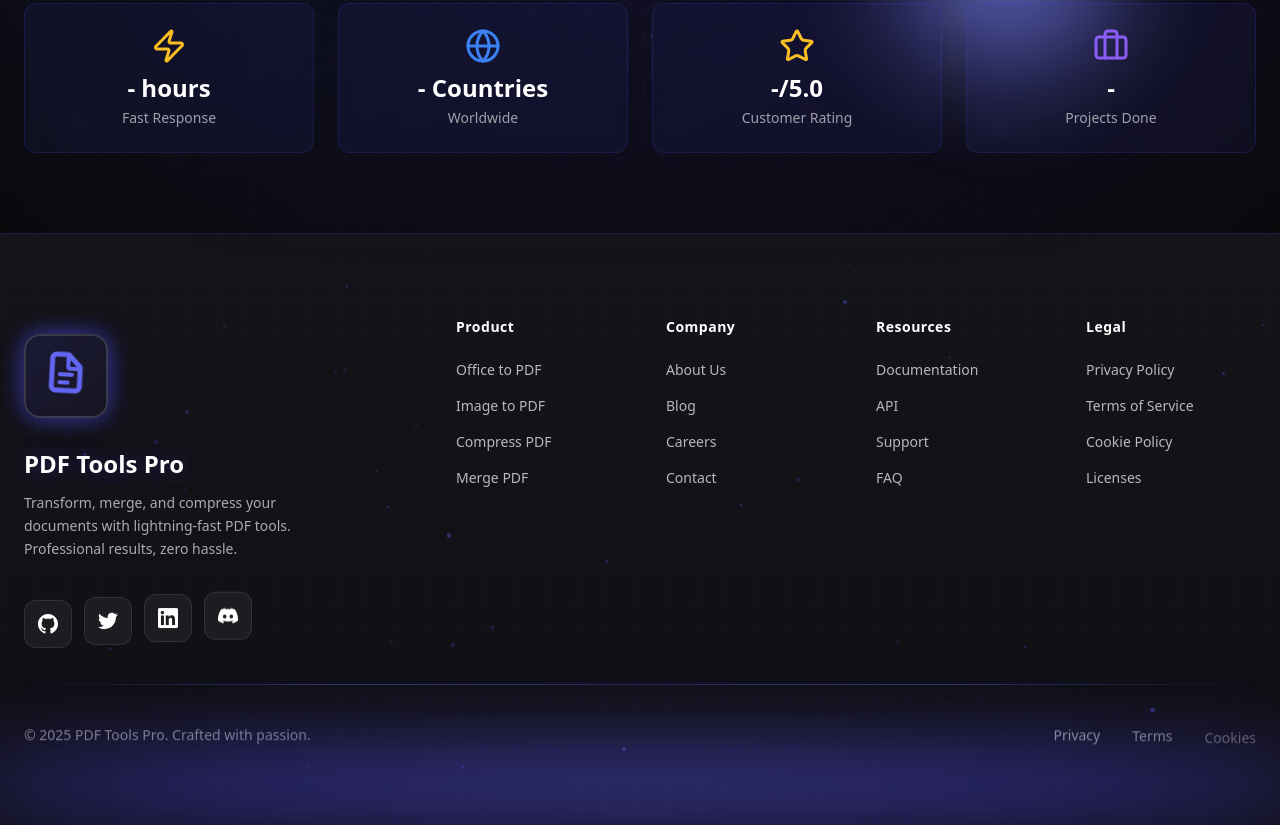
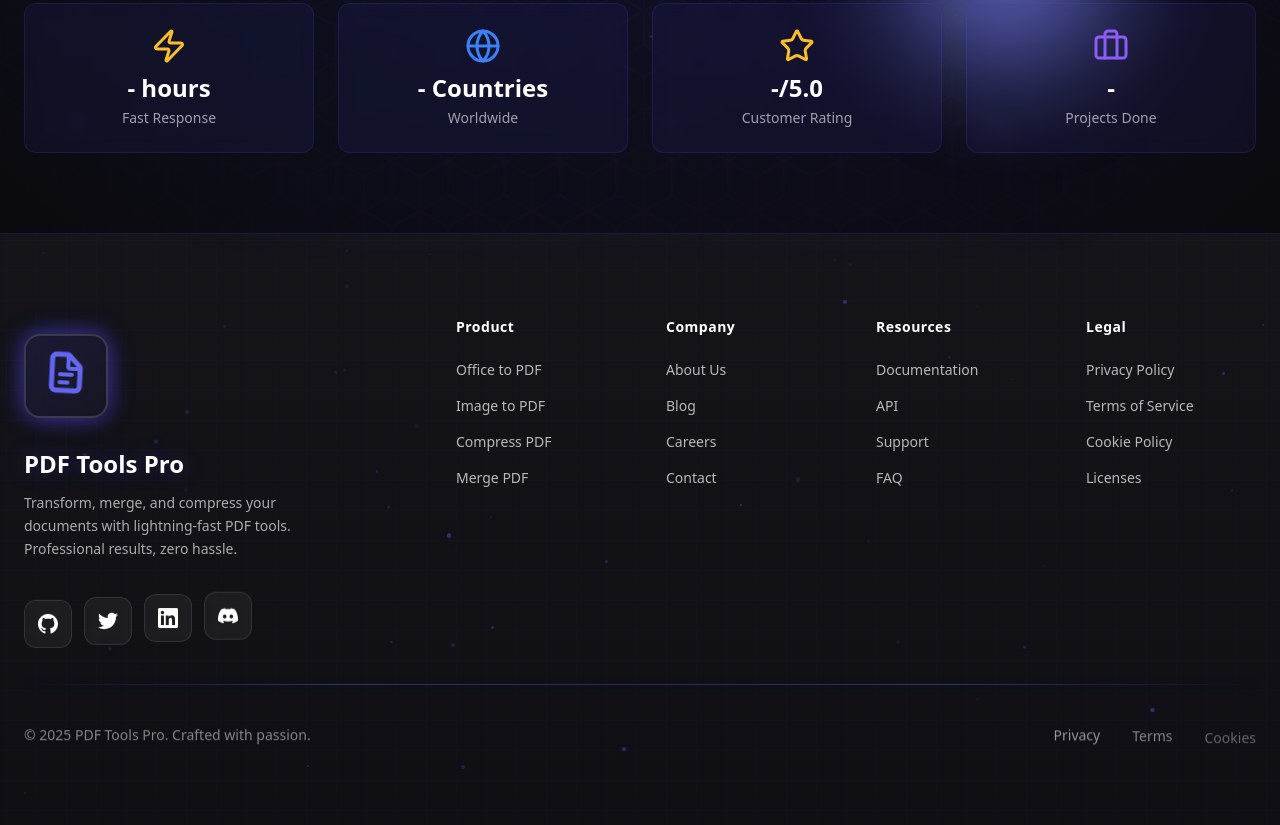
Before and after one commit to XTheGreat/pdf-tools-frontend, a React (Vite) app: page /contact in a window 1280 px wide. Shown: the part 1389-2214 px from the top of the page. Built offline with nearby package versions, Linux system fonts and the light colour scheme.

Commit message:
add Pages

```diff
--- a/src/components/Footer.jsx
+++ b/src/components/Footer.jsx
@@ -14,7 +14,6 @@ export default function Footer() {
   const socialRef = useRef([]);
   const backgroundPatternRef = useRef(null);
   const topGlowRef = useRef(null);
-  const bottomGlowRef = useRef(null);
   const particlesContainerRef = useRef(null);
   const orbitRingsRef = useRef([]);
 
@@ -116,7 +115,7 @@ export default function Footer() {
           sectionsRef.current,
           socialRef.current,
           topGlowRef.current,
-          bottomGlowRef.current,
+
         ],
         {
           willChange: "auto",
@@ -344,17 +343,6 @@ export default function Footer() {
           opacity: 0.7,
           scaleX: 1.3,
           duration: 3.5,
-          ease: "sine.inOut",
-          repeat: -1,
-          yoyo: true,
-        });
-      }
-
-      if (bottomGlowRef.current) {
-        gsap.to(bottomGlowRef.current, {
-          scaleX: 1.4,
-          opacity: 0.6,
-          duration: 4.5,
           ease: "sine.inOut",
           repeat: -1,
           yoyo: true,
@@ -942,14 +930,6 @@ export default function Footer() {
           </div>
         </div>
       </div>
-      <div
-        ref={bottomGlowRef}
-        className="absolute bottom-0 left-1/2 -translate-x-1/2 w-4/5 h-20 opacity-40 pointer-events-none"
-        style={{
-          background: `radial-gradient(ellipse, ${FOOTER_THEME.accentLight}, ${FOOTER_THEME.accent}, transparent)`,
-          filter: "blur(40px)",
-        }}
-      />
     </footer>
   );
 }
```
